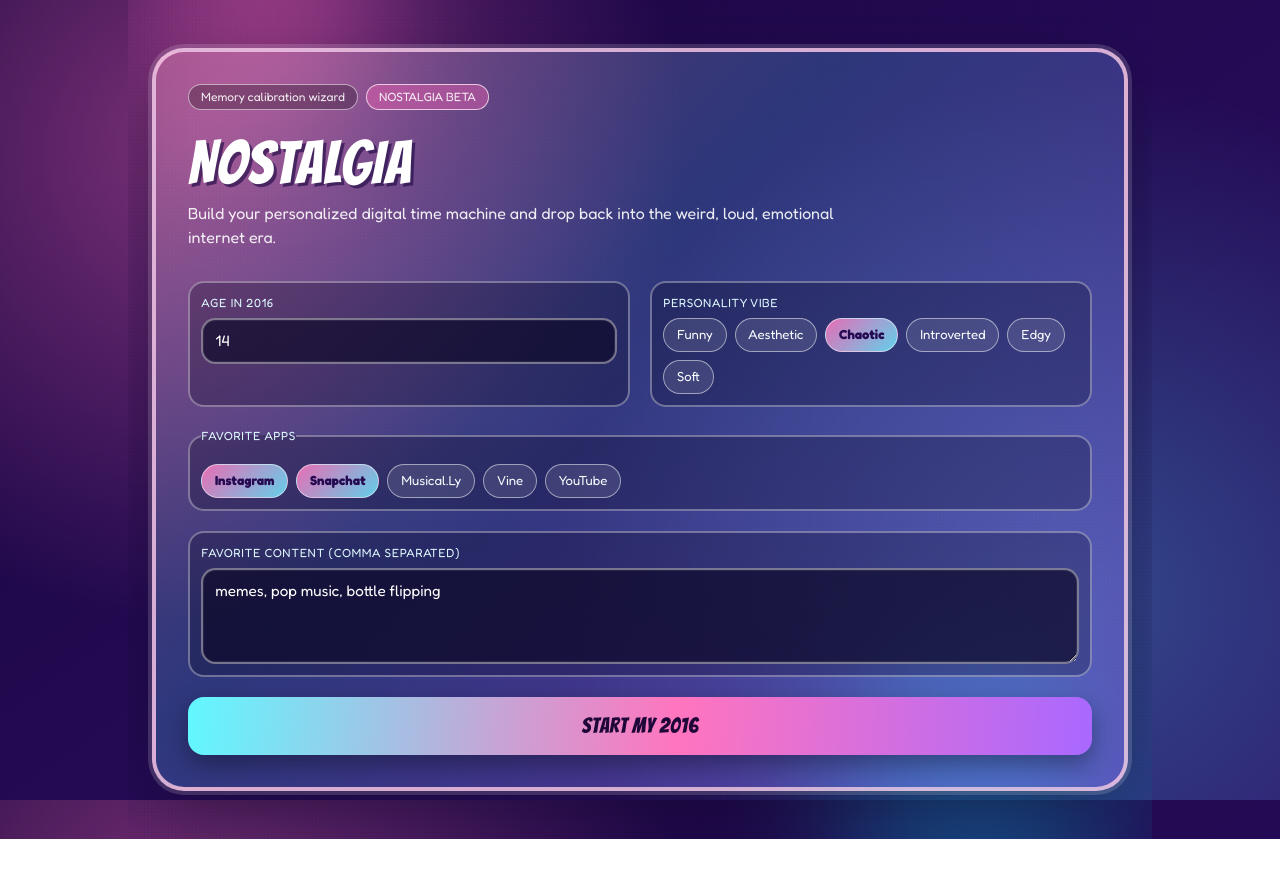
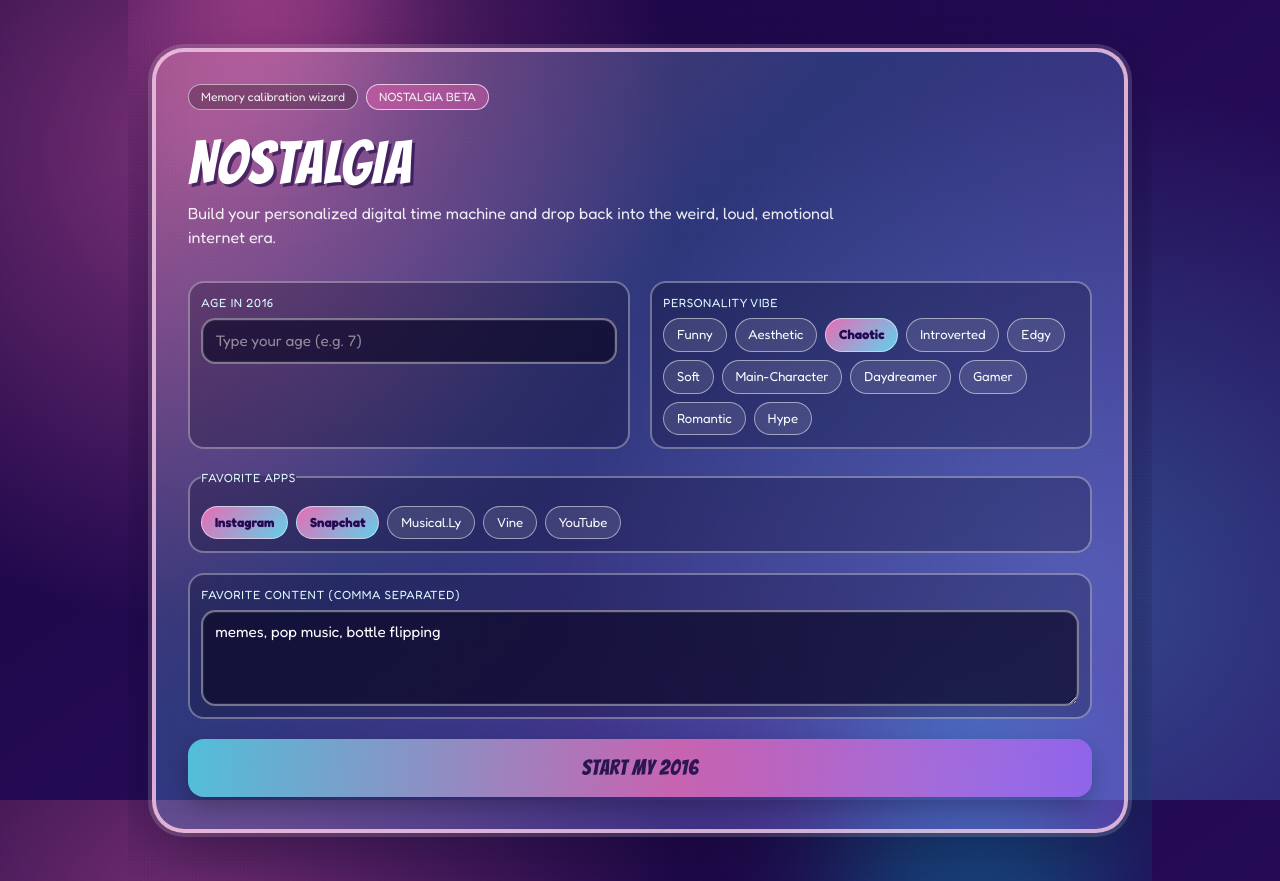
Before and after one commit to AbhinavGGarg/Nostalgia, a Next.js app: page / in a window 1280 px wide. Before the commit the page ends 839 px from the top, so only its background shows below. Built offline with nearby package versions, Linux system fonts and the light colour scheme.

Commit message:
Expand personality vibe options

```diff
--- a/src/components/time-machine/OnboardingScreen.tsx
+++ b/src/components/time-machine/OnboardingScreen.tsx
@@ -8,7 +8,19 @@
 };
 
 const APPS: FavoriteApp[] = ["Instagram", "Snapchat", "Musical.ly", "Vine", "YouTube"];
-const VIBES: PersonalityVibe[] = ["funny", "aesthetic", "chaotic", "introverted", "edgy", "soft"];
+const VIBES: PersonalityVibe[] = [
+  "funny",
+  "aesthetic",
+  "chaotic",
+  "introverted",
+  "edgy",
+  "soft",
+  "main-character",
+  "daydreamer",
+  "gamer",
+  "romantic",
+  "hype",
+];
 const LOADING_STEPS = [
   "Rewinding time...",
   "Restoring your 2016...",
@@ -18,12 +30,14 @@
 ];
 
 export function OnboardingScreen({ onComplete }: OnboardingScreenProps) {
-  const [ageIn2016, setAgeIn2016] = useState(14);
+  const [ageIn2016Input, setAgeIn2016Input] = useState("");
   const [favoriteApps, setFavoriteApps] = useState<FavoriteApp[]>(["Instagram", "Snapchat"]);
   const [favoriteContent, setFavoriteContent] = useState("memes, pop music, bottle flipping");
   const [vibe, setVibe] = useState<PersonalityVibe>("chaotic");
   const [isLoading, setIsLoading] = useState(false);
   const [progress, setProgress] = useState(0);
+  const parsedAgeIn2016 = Number.parseInt(ageIn2016Input, 10);
+  const hasValidAge = Number.isFinite(parsedAgeIn2016) && parsedAgeIn2016 >= 1 && parsedAgeIn2016 <= 120;
 
   const loadingLabel = useMemo(
     () => LOADING_STEPS[Math.min(LOADING_STEPS.length - 1, Math.floor(progress / 22))],
@@ -42,7 +56,7 @@
           window.clearInterval(interval);
           window.setTimeout(() => {
             onComplete({
-              ageIn2016,
+              ageIn2016: hasValidAge ? parsedAgeIn2016 : 16,
               favoriteApps,
               favoriteContent,
               vibe,
@@ -54,7 +68,7 @@
     }, 290);
 
     return () => window.clearInterval(interval);
-  }, [ageIn2016, favoriteApps, favoriteContent, isLoading, onComplete, vibe]);
+  }, [favoriteApps, favoriteContent, hasValidAge, isLoading, onComplete, parsedAgeIn2016, vibe]);
 
   const toggleApp = (app: FavoriteApp) => {
     setFavoriteApps((current) => {
@@ -68,6 +82,9 @@
 
   const submit = (event: React.FormEvent<HTMLFormElement>) => {
     event.preventDefault();
+    if (!hasValidAge) {
+      return;
+    }
     setProgress(0);
     setIsLoading(true);
   };
@@ -96,11 +113,12 @@
             <span className="retro-label">Age in 2016</span>
             <input
               type="number"
-              min={8}
-              max={35}
-              value={ageIn2016}
+              min={1}
+              max={120}
+              value={ageIn2016Input}
+              placeholder="Type your age (e.g. 7)"
               disabled={isLoading}
-              onChange={(event) => setAgeIn2016(Number(event.target.value) || 14)}
+              onChange={(event) => setAgeIn2016Input(event.target.value)}
               className="retro-input"
             />
           </label>
@@ -152,7 +170,7 @@
           </label>
 
           <div className="sm:col-span-2">
-            <button type="submit" disabled={isLoading} className="retro-submit">
+            <button type="submit" disabled={isLoading || !hasValidAge} className="retro-submit">
               {isLoading ? "Initializing Time Machine..." : "Start My 2016"}
             </button>
           </div>
--- a/src/components/time-machine/feed-data.ts
+++ b/src/components/time-machine/feed-data.ts
@@ -20,6 +20,11 @@
   introverted: ["late-night scrolling", "soft thoughts", "quiet lyric posts"],
   edgy: ["grainy black-and-white", "cryptic captions", "moody remixes"],
   soft: ["dreamy moodboard", "cozy pixel skies", "gentle nostalgia"],
+  "main-character": ["cinematic bus window moments", "dramatic caption energy", "soundtrack-core"],
+  daydreamer: ["cloudy neon thoughts", "imagination spirals", "soft-focus universe"],
+  gamer: ["late-night rank grind", "lobby banter", "victory screenshot flex"],
+  romantic: ["heart-eyes playlists", "crush-coded posts", "hopeless but iconic"],
+  hype: ["all-caps excitement", "party timeline", "unstoppable weekend energy"],
 };
 
 const APP_SEEDS: Record<FavoriteApp, string[]> = {
--- a/src/components/time-machine/types.ts
+++ b/src/components/time-machine/types.ts
@@ -6,7 +6,12 @@
   | "chaotic"
   | "introverted"
   | "edgy"
-  | "soft";
+  | "soft"
+  | "main-character"
+  | "daydreamer"
+  | "gamer"
+  | "romantic"
+  | "hype";
 
 export type UserProfile = {
   ageIn2016: number;
```
